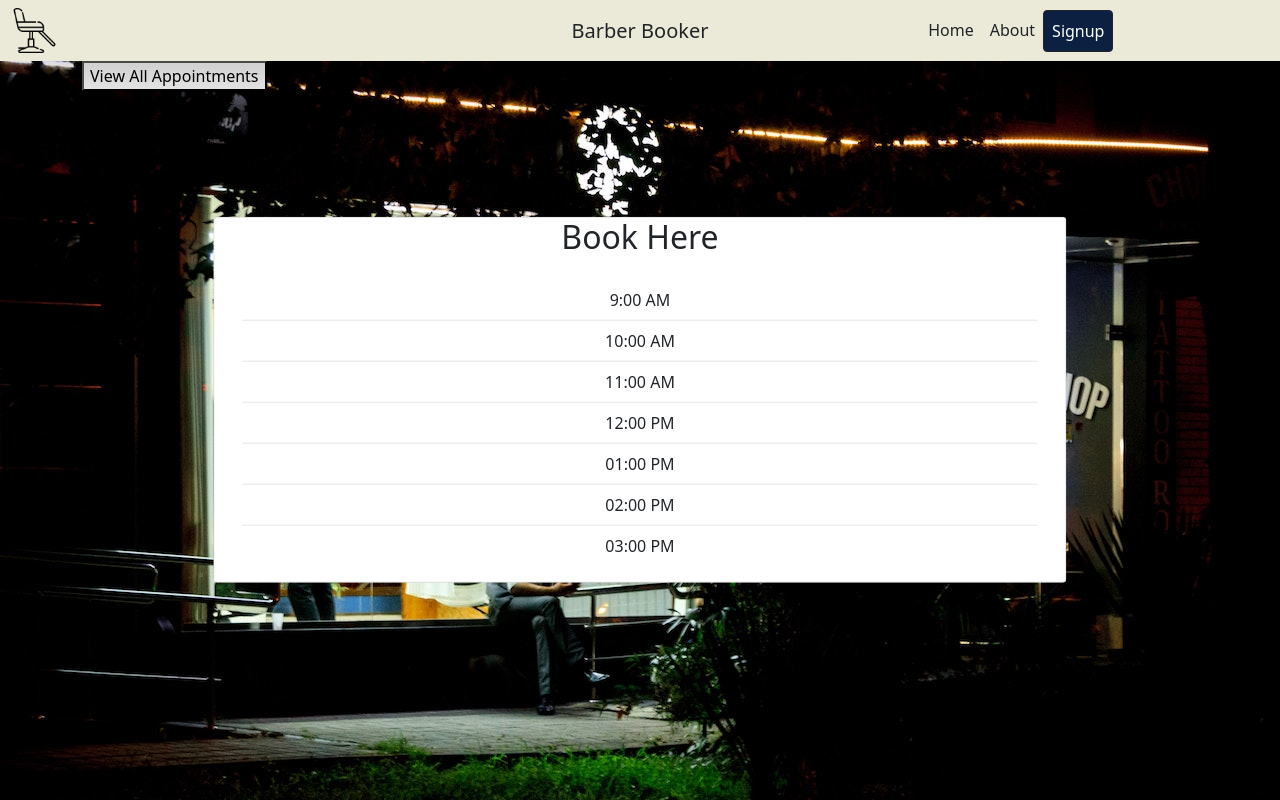
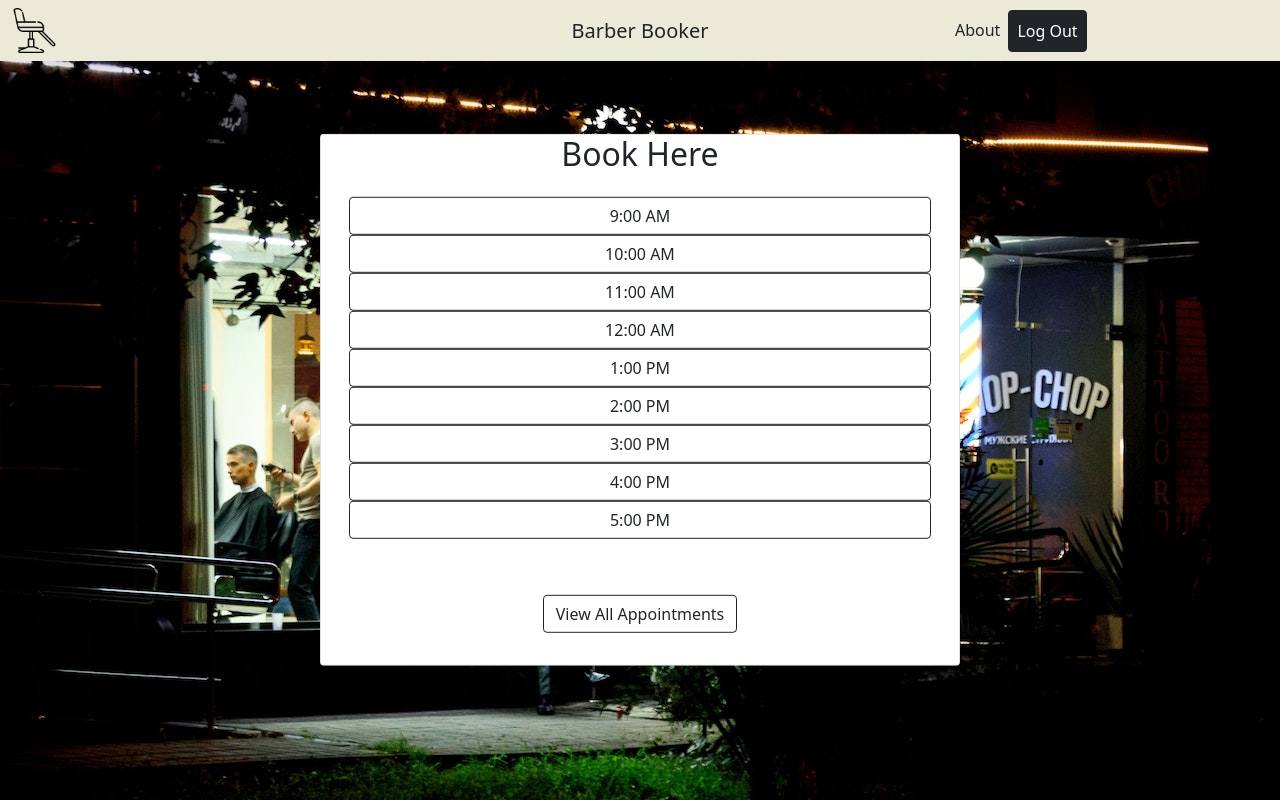
Before and after one commit to Afam-26/Barber-Scheduler, a website: page public/members.html in a window 1280 px wide. Drawn offline with nearby package versions, Linux system fonts and the light colour scheme; no server answers.

Commit message:
html updates and members page updates

```diff
--- a/public/members.html
+++ b/public/members.html
@@ -22,14 +22,11 @@
       <a href="/" class="navbar-brand mx-auto d-block text-center order-0 order-md-1 w-25 text-dark">Barber Booker</a>
         <div class="navbar-collapse collapse dual-nav w-50 order-2">
           <ul class="navbar-nav mx-auto">
-            <li class="nav-item active">
-              <a class="nav-link pl-0 text-dark" href="/members">Home</a>
-            </li>
             <li class="nav-item">
               <a class="nav-link text-dark" href="/about">About</a>
             </li>
             <li class="nav-item">
-              <button class="nav-link btn btn-dark" href="/signup">Signup</button>
+              <button href="#" class="nav-link btn btn-dark f90-logout-button">Log Out</button>
             </li>
           </ul>
         </div>
@@ -37,23 +34,26 @@
     </nav>
     <div class="container">
     <div class="row">
-      <div class="card col-md-6 col-lg-8 col-md-offset-3 text-center position-absolute top-50 start-50 translate-middle">
+      <div class="card col-sm-6 col-md-6 col-lg-6 col-md-offset-3 text-center position-absolute top-50 start-50 translate-middle">
         <h2>Book Here<span class="about-us"></span></h2>
         <div class="card-body text-center">
           <ul class="list-group list-group-flush">
-            <li class="list-group-item">9:00 AM</li>
-            <li class="list-group-item">10:00 AM</li>
-            <li class="list-group-item">11:00 AM</li>
-            <li class="list-group-item">12:00 PM</li>
-            <li class="list-group-item">01:00 PM</li>
-            <li class="list-group-item">02:00 PM</li>
-            <li class="list-group-item">03:00 PM</li>
+            <button type="button" id="9am" class="btn btn-outline-dark btn-log btn-block">9:00 AM</button>
+            <button type="button" id="10am" class="btn btn-outline-dark btn-log btn-block">10:00 AM</button>
+            <button type="button" id="11am" class="btn btn-outline-dark btn-log btn-block">11:00 AM</button>
+            <button type="button" id="12pm" class="btn btn-outline-dark btn-log btn-block">12:00 AM</button>
+            <button type="button" id="1pm" class="btn btn-outline-dark btn-log btn-block">1:00 PM</button>
+            <button type="button" id="2pm" class="btn btn-outline-dark btn-log btn-block">2:00 PM</button>
+            <button type="button" id="3pm" class="btn btn-outline-dark btn-log btn-block">3:00 PM</button>
+            <button type="button" id="4pm" class="btn btn-outline-dark btn-log btn-block">4:00 PM</button>
+            <button type="button" id="5pm" class="btn btn-outline-dark btn-log btn-block">5:00 PM</button>
           </ul>
         </div>
-      </div>
-      <div>
-        <button class="appointments-button">View All Appointments</button>
-        <ul class="view-appointments"></ul>
+        <br/>
+        <div class="card-body text-center">
+          <button type="button" class="appointments-button btn btn-outline-dark btn-log btn-block">View All Appointments</button>
+          <ul class="view-appointments"></ul>
+        </div>
       </div>
 
     </div>
--- a/public/stylesheets/style.css
+++ b/public/stylesheets/style.css
@@ -37,7 +37,3 @@ form.login {
 .login {
   background-color: #ebead9;
 }
-
-.btn {
-  background-color: #0c2141;
-}
```
Also changed, not shown: public/about.html (+1 -4 lines), public/login.html (+2 -5 lines).
